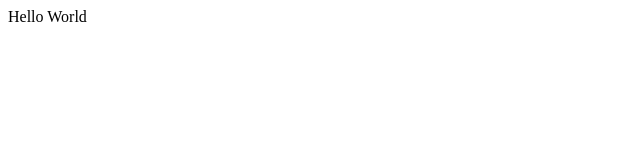
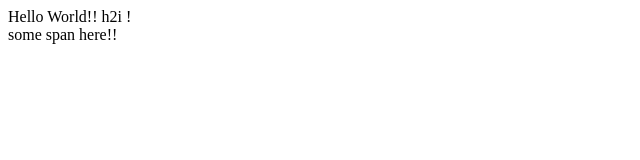
Before and after one commit to Chirpify/React_DatePicker, a React app: page / in a window 1280 px wide. Shown: the top 160 px of the page, without its empty margins (0-640 px from the left). Built offline with nearby package versions, Linux system fonts and the light colour scheme; the HTML template or start-up script is replaced by a standard one.

Commit message:
Adding watch

```diff
--- a/package.json
+++ b/package.json
@@ -8,6 +8,7 @@
     "start": "node server.js",
     "test": "echo \"Error: no test specified\" && exit 1",
     "build": "webpack -p",
+    "watch": "webpack --watch",
     "dev": "webpack-dev-server --hot --inline"
   },
   "repository": {
--- a/src/components/day_picker.jsx
+++ b/src/components/day_picker.jsx
@@ -8,9 +8,12 @@ class DayPicker extends React.PureComponent {
   }
 
   render() {
-    console.log("Testing! from alex! WAIT ");
+    console.log("Testing! from alex! adsfsadWAIT alex is here ");
     return (
-      <div>Hello World</div>
+      <section>
+       <div>Hello World!! h2i !</div>
+        <span> some span here!!</span>
+        </section>
     );
   }
 }
```
